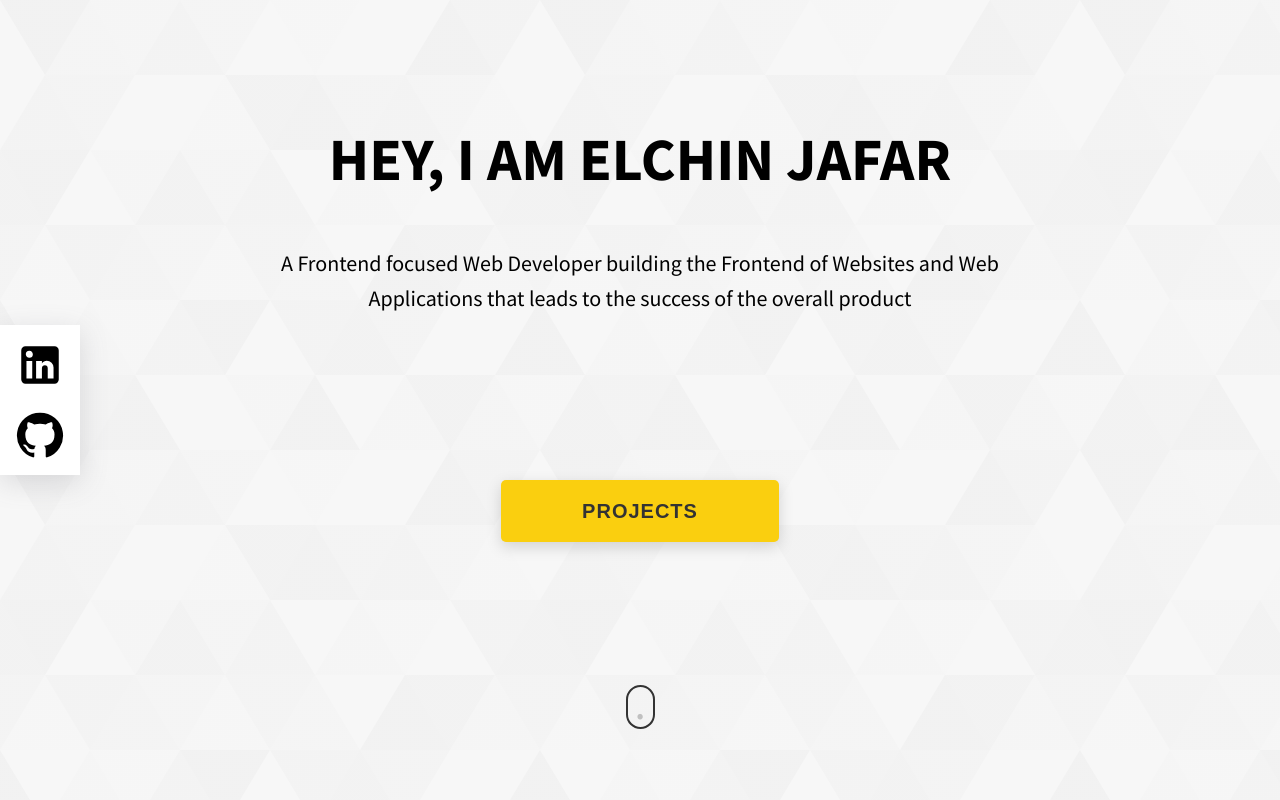
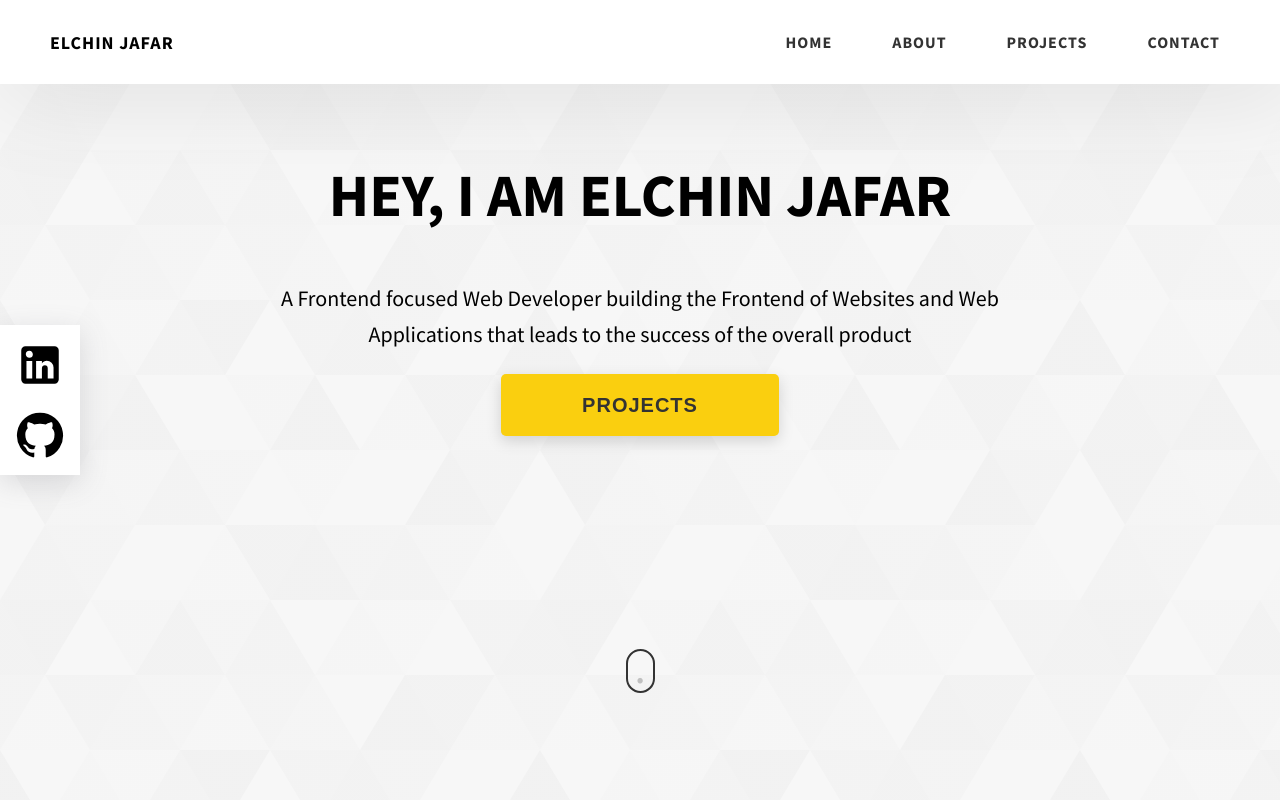
Before and after one commit to elchin-jafar/portfolio, a React (Vite) app: page / in a window 1280 px wide. Shown: the top 800 px of the page. Built offline with nearby package versions, Linux system fonts and the light colour scheme.

Commit message:
add navbar & update styles on main component

```diff
--- a/src/App.jsx
+++ b/src/App.jsx
@@ -1,15 +1,16 @@
-import About from "./components/About"
-import Main from "./components/Main"
-import "./index.css"
+import About from "./components/About";
+import Main from "./components/Main";
+import Navbar from "./components/Navbar";
+import "./index.css";
 
 function App() {
-
   return (
     <>
-    <Main />
-    <About />
+      <Navbar />
+      <Main />
+      <About />
     </>
-  )
+  );
 }
 
-export default App
+export default App;
--- a/src/components/Main.jsx
+++ b/src/components/Main.jsx
@@ -1,23 +1,27 @@
-import Button from "../button/Button"
-import classes from "./Main.module.css"
-import LinkedInIcon from '@mui/icons-material/LinkedIn';
-import GitHubIcon from '@mui/icons-material/GitHub';
+import Button from "../button/Button";
+import classes from "./Main.module.css";
+import LinkedInIcon from "@mui/icons-material/LinkedIn";
+import GitHubIcon from "@mui/icons-material/GitHub";
 
 function Main() {
   return (
-    <section className={classes.main} >
-        <div className="textContent">
-            <h2 className={classes['header-2']}>Hey, I am Elchin Jafar</h2>
-            <p className={classes.paragraph}>A Frontend focused Web Developer building the Frontend of Websites and Web <br /> Applications that leads to the success of the overall product</p>
-        </div>
-            <Button text='projects' />
-            <div className={classes['mouse-animation']}></div>
-            <div className={classes.socials}>
-              <LinkedInIcon sx={{fontSize: '5rem'}} />
-              <GitHubIcon sx={{fontSize: '5rem'}} />
-            </div>
+    <section className={classes.main}>
+      <div className={classes.textContent}>
+        <h2 className={classes["header-2"]}>Hey, I am Elchin Jafar</h2>
+        <p className={classes.paragraph}>
+          A Frontend focused Web Developer building the Frontend of Websites and
+          Web <br /> Applications that leads to the success of the overall
+          product
+        </p>
+        <Button text="projects" />
+      </div>
+      <div className={classes["mouse-animation"]}></div>
+      <div className={classes.socials}>
+        <LinkedInIcon sx={{ fontSize: "5rem" }} />
+        <GitHubIcon sx={{ fontSize: "5rem" }} />
+      </div>
     </section>
-  )
+  );
 }
 
-export default Main
+export default Main;
--- /dev/null
+++ b/src/components/Navbar.jsx
@@ -0,0 +1,20 @@
+import React from "react";
+import classes from "./Navbar.module.css";
+
+function Navbar() {
+  return (
+    <>
+      <div className={classes.container}>
+        <div className={classes.logo}>Elchin Jafar</div>
+        <div className={classes.navlinks}>
+          <a href="/">Home</a>
+          <a href="/">About</a>
+          <a href="/">Projects</a>
+          <a href="/">Contact</a>
+        </div>
+      </div>
+    </>
+  );
+}
+
+export default Navbar;
--- /dev/null
+++ b/src/components/Navbar.module.css
@@ -0,0 +1,43 @@
+.container {
+    display: flex;
+    justify-content: space-between;
+    align-items: center;
+    font-size: 1.8rem;
+    font-weight: 700;
+    text-transform: uppercase;
+    letter-spacing: 1px;
+    padding: 1rem 5rem;
+    box-shadow: 0 10px 100px rgb(0, 0, 0, 10%);
+    background-color: #fff;
+    position: fixed;
+    left: 0;
+    top: 0;
+    /* right: 100%; */
+    z-index: 10;
+    width: calc(100vw - 8rem);
+
+}
+
+.logo {
+    transition: color;
+    transition-duration: 300ms;
+    cursor: pointer;
+}
+
+.logo:hover {
+    color: yellow;
+}
+
+.navlinks a {
+    display: inline-block;
+    font-size: 1.6rem;
+    color: #333;
+    text-decoration: none;
+    transition: color;
+    transition-duration: 300ms;
+    padding: 2.2rem 3rem;
+}
+
+.navlinks a:hover {
+    color: yellow;
+}
```
Also changed, not shown: src/components/Main.module.css (+6 -5 lines).
